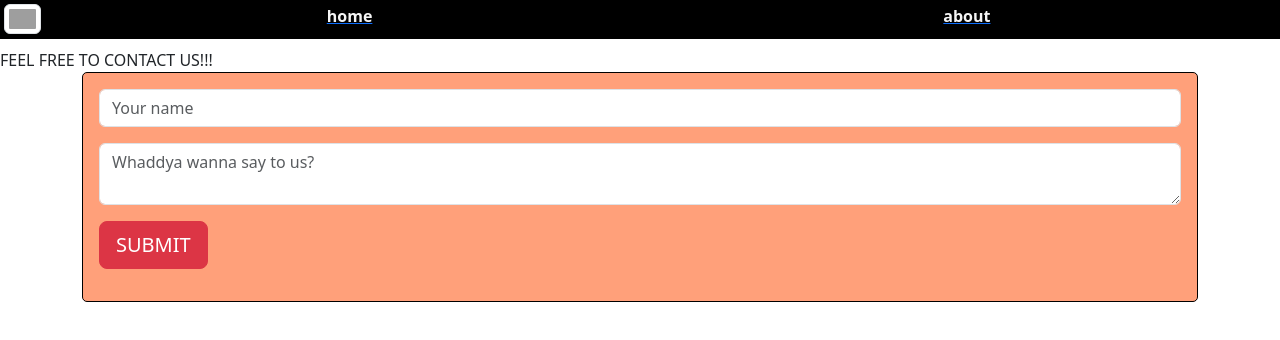
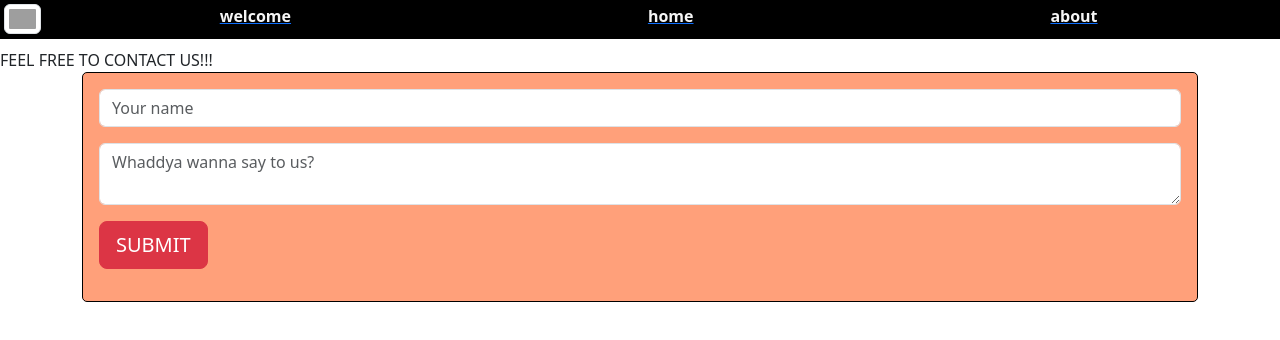
Before and after one commit to dho1115/beat-the-idols-iii, a React (Vite) app: page /contact in a window 1280 px wide. Shown: the top 340 px of the page. Built offline with nearby package versions, Linux system fonts and the light colour scheme; grey boxes are pictures that could not be loaded.

Commit message:
New Link!!!

```diff
--- a/src/components/navigationbars/welcome/WelcomeNavbar.jsx
+++ b/src/components/navigationbars/welcome/WelcomeNavbar.jsx
@@ -11,7 +11,7 @@ import "./WelcomeNavbar.styles.css";
 const WelcomeNavbar = () => {
   const location = useLocation();
 
-  const [generalRoutes, setGeneralRoutes] = useGeneralRoutes([{name: 'home', path: '/'}, {name: 'about', path: '/about'}, {name: 'contact us!!!', path: '/contact'}])
+  const [generalRoutes, setGeneralRoutes] = useGeneralRoutes([{name: 'welcome', path: '/'}, {name: 'home', path: '/home'}, {name: 'about', path: '/about'}, {name: 'contact us!!!', path: '/contact'}])
 
   console.log({ generalRoutes });
   console.log({ locationPathname: location.pathname });
```
